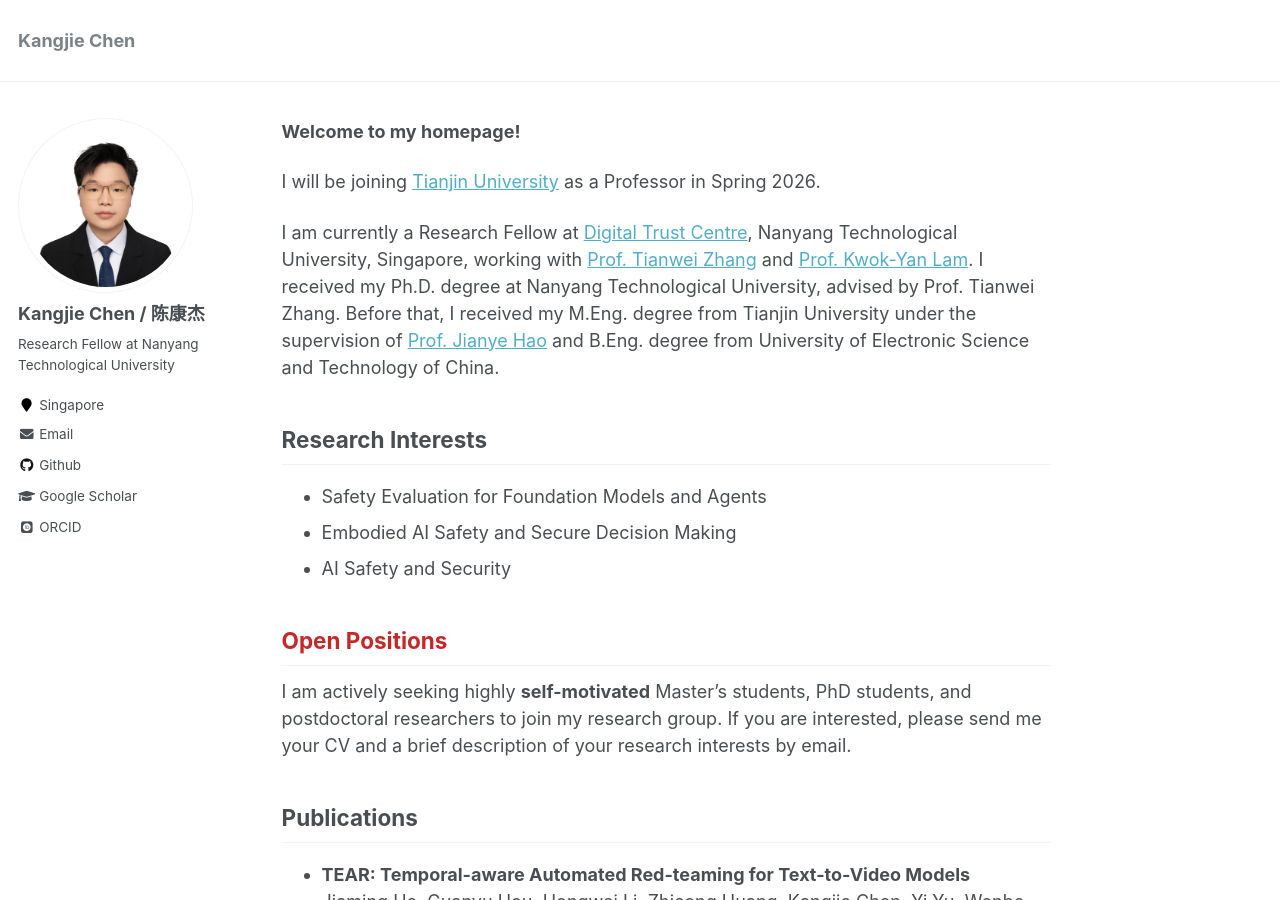
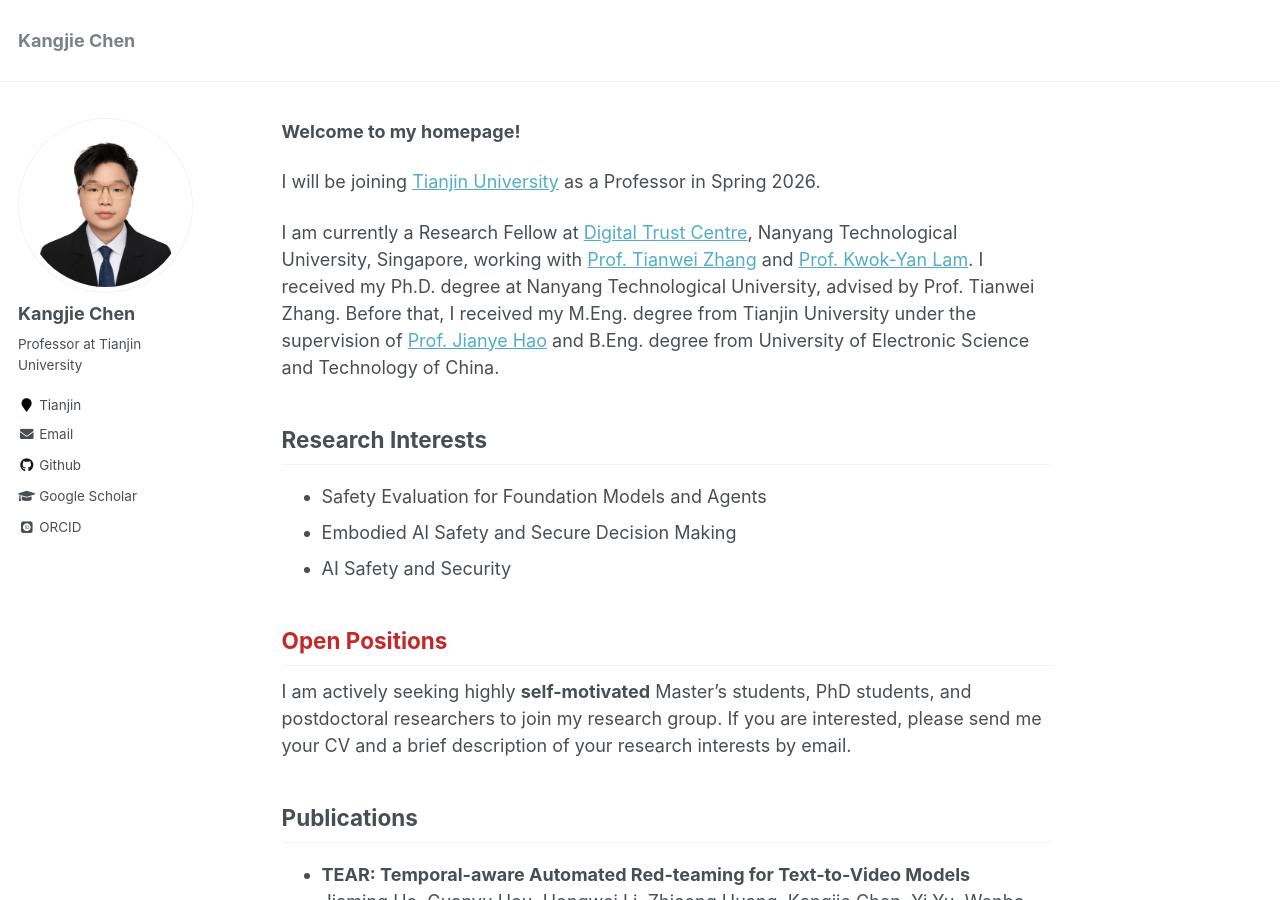
Before and after one commit to kangjie-chen/kangjie-chen.github.io, a Jekyll site: the page built from _pages/about.md, in a window 1280 px wide and 900 px high. Built offline with Jekyll 4.4.1, drawn with Linux system fonts in a browser that asks for light colours; some web fonts are replaced.

Commit message:
Update _config.yml

```diff
--- a/_config.yml
+++ b/_config.yml
@@ -80,10 +80,10 @@ analytics:
 
 # Site Author
 author:
-  name             : "Kangjie Chen / 陈康杰"
+  name             : "Kangjie Chen"
   avatar           : "202506-square.jpg"
-  bio              : "Research Fellow at Nanyang Technological University"
-  location         : "Singapore"
+  bio              : "Professor at Tianjin University"
+  location         : "Tianjin"
   employer         :
   pubmed           :
   googlescholar    : "https://scholar.google.com/citations?user=vEPnP6oAAAAJ"
```
